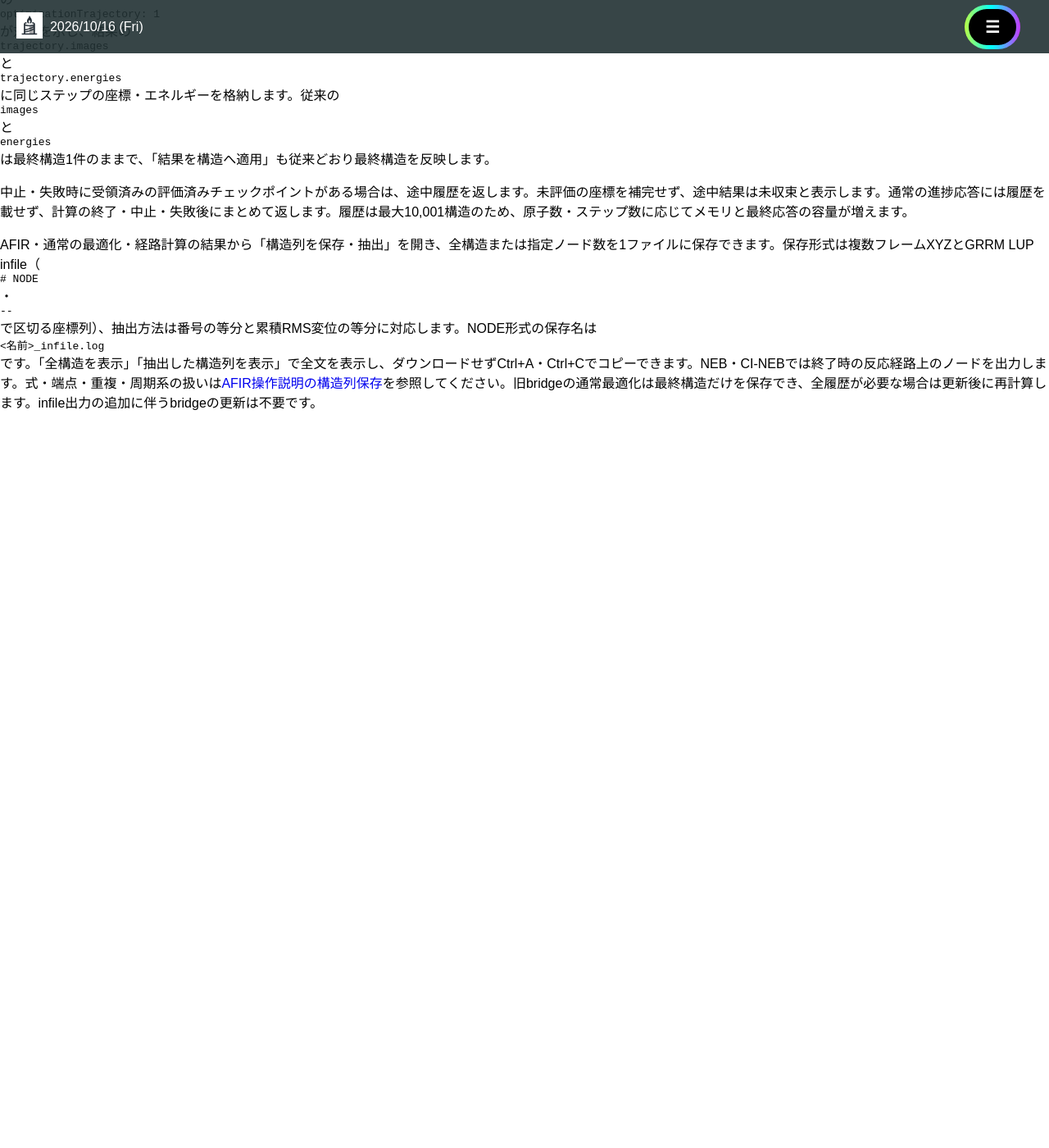
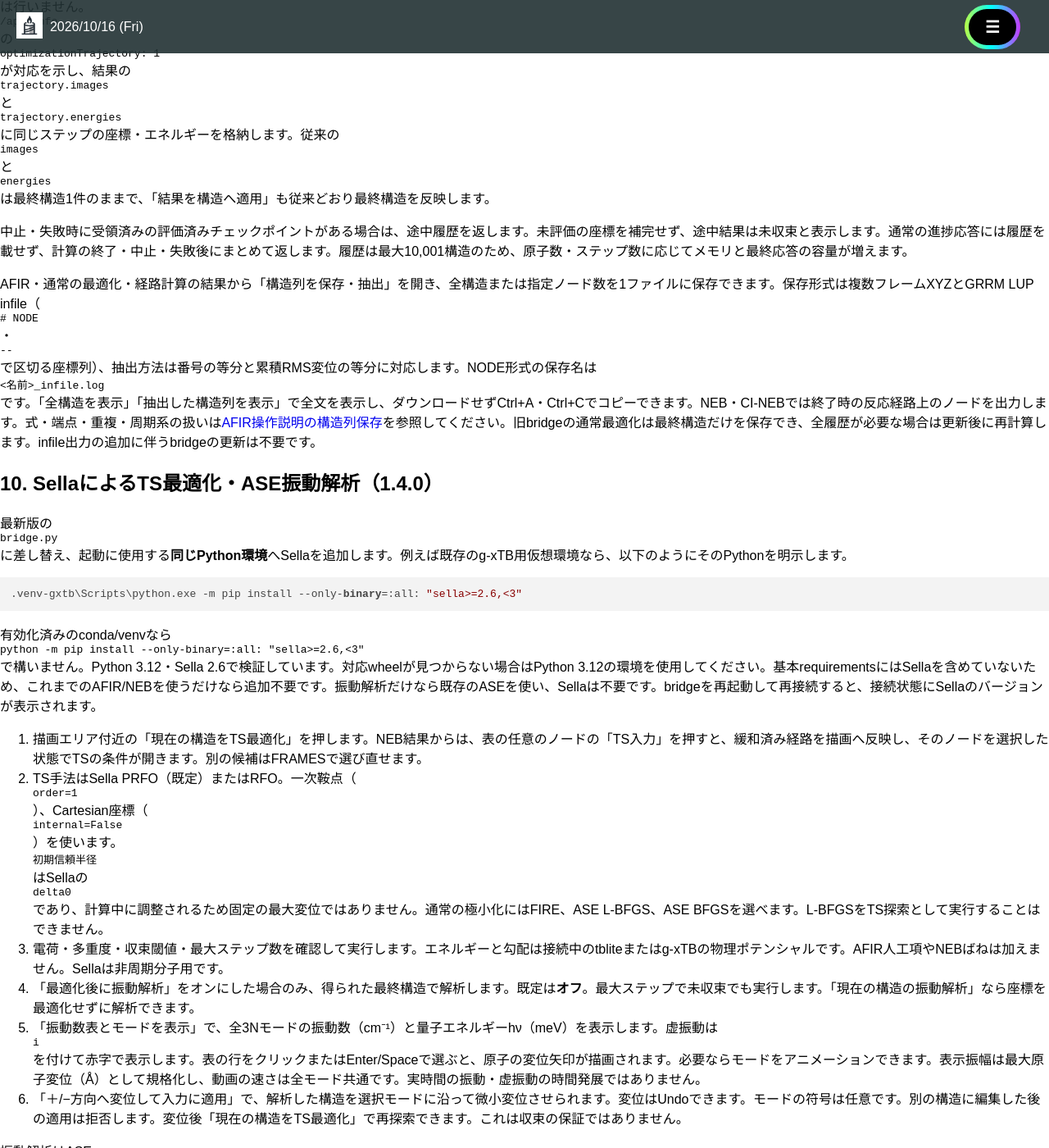
Before and after one commit to h-nabata/h-nabata.github.io, a Jekyll site: the page built from molecule-visualizer/local-engine/README.md, in a window 1280 px wide and 1400 px high, scrolled down 6604 px. Shown: the whole window at 82% size. Built offline with Jekyll 4.4.1, drawn with Linux system fonts in a browser that asks for light colours; nearby versions of some CDN libraries; our own code applies the rules of GitHub Pages for plain Markdown files; before the commit the page ends 7122 px from its top, so only the background shows below that; some of the changed text lies outside the part shown.

````diff
--- a/molecule-visualizer/engine-ui.js
+++ b/molecule-visualizer/engine-ui.js
@@ -65,6 +65,7 @@
     if(mode==='vibrations'||(['ts','optimize'].includes(mode)&&$('engineVibrationCheck').checked)){
       if(!connection.info.vibrations)throw Error('振動解析にはbridge.py 1.4.0が必要です。');
       if(symbols.length>(connection.info.maxVibrationAtoms||200))throw Error('振動解析は最大200原子です。');
+      if(all[0].atoms.some(a=>a.mol?.props?.MASS||a.xyzExtras?.mass||a.xyzExtras?.masses))throw Error('この振動解析はASE標準原子質量を使用します。同位体・個別質量を持つ構造には未対応です。');
       data.vibrations={delta:Number($('engineVibrationDelta').value),nfree:Number($('engineVibrationNfree').value),imaginaryThreshold:Number($('engineVibrationThreshold').value)};
       const v=data.vibrations;if(!Number.isFinite(v.delta)||v.delta<.0001||v.delta>.1||![2,4].includes(v.nfree)||!Number.isFinite(v.imaginaryThreshold)||v.imaginaryThreshold<0||v.imaginaryThreshold>1000)throw Error('振動解析の変位幅は0.0001〜0.1 Å、差分点数は2/4、虚振動の閾値は0〜1000 cm⁻¹です。');
     }
--- a/molecule-visualizer/local-engine/README.md
+++ b/molecule-visualizer/local-engine/README.md
@@ -115,7 +115,7 @@ python bridge.py --engine tblite --site-dir /path/to/h-nabata.github.io/molecule
 4. エネルギー図、数値表、収束状態を確認して「結果を構造へ適用」を押します。適用前の描画構造は変わりません。計算開始後に構造・編集欄が変更された場合は上書きを拒否します。適用は1回のUndoで戻せます。
 5. 「エネルギー・力・履歴をJSON保存」で入力条件、座標、各原子の力、全エネルギー、ステップ履歴を保存できます。適用した構造列は既存の全フレームXYZ/SDF/プロジェクト保存も利用できます。
 
-一度に実行するジョブは1つ、最大500原子・20構造です。電荷・スピンの偶奇、非有限座標、周期最小像で0.1 Å未満の重なりを検査します。電子計算のSCF失敗はエラーとして停止し、未検証の構造を自動適用しません。最大ステップ到達は「未収束」と表示します。
+一度に実行するジョブは1つ、最大500原子・100構造です（bridge.py 1.4.0）。電荷・スピンの偶奇、非有限座標、周期最小像で0.1 Å未満の重なりを検査します。電子計算のSCF失敗はエラーとして停止し、未検証の構造を自動適用しません。最大ステップ到達は「未収束」と表示します。
 
 bridge.py 1.1.2以降では、外部エンジンの最大ステップ数を1〜10,000で指定できます（既定値150）。1.1.1以前の上限は1,000です。AFIRの既定値・上限は10,000です。旧サービスの場合はファイルを差し替えて再起動し、新しいTokenで再接続してください。
 
@@ -145,7 +145,7 @@ F⊥ᵢ = Fᵢ − (Fᵢ · τᵢ) τᵢ
 
 接線には隣接構造のエネルギー差を重みにしたimproved tangentを使用します。エネルギーが同じ場合は幾何学的な接線にフォールバックします。CIは指定ステップ以降の最高エネルギーの内部構造1つです。**CI像は意図的に接線方向へ登るので、「直交方向のみ」ではありません。** 最高点の候補が変わると積分器の速度をリセットします。
 
-座標更新は変位上限付きFIRE方式です。直交モードでは力の射影に加え、蓄積した速度と実際の更新量を毎ステップの接線へ再射影します。変位上限は各構造の全3N成分に共通の係数で適用します。原子ごとに異なる係数で切り詰めると直交性が壊れるため、その方式は使いません。報告される接線方向最大更新は `max |ΔRᵢ·τᵢ|` です。
+NEB・直交緩和と既定の単一構造最適化の座標更新は変位上限付きFIRE方式です。直交モードでは力の射影に加え、蓄積した速度と実際の更新量を毎ステップの接線へ再射影します。変位上限は各構造の全3N成分に共通の係数で適用します。原子ごとに異なる係数で切り詰めると直交性が壊れるため、その方式は使いません。報告される接線方向最大更新は `max |ΔRᵢ·τᵢ|` です。
 
 「接線方向に動かない」は**各ステップの局所接線に対して**成立します。経路の曲率・接線自体は緩和で変化するため、最初の経路上の弧長や端点間の直線への射影位置を厳密に固定する制約ではありません。直交力が収束しても、接線方向の物理力が残ることがあります。構造が不適切に全方向へ最小化されることは防ぎますが、得られた経路・最高点が真の最小エネルギー経路・一次鞍点であることまでは保証しません。端点の事前最適化、適切な原子対応、必要な遷移状態・振動解析は別途行ってください。
 
@@ -157,7 +157,7 @@ F⊥ᵢ = Fᵢ − (Fᵢ · τᵢ) τᵢ
 - **g-xTB:** このアダプタは非周期系専用です。周期セルが有効な入力は拒否します。元素の上限はLr（Z=103）。`xtb --gxtb --grad` のTurbomole形式gradientからエネルギー・勾配を読み、元素順序と返された座標も照合します。
 - 周期経路は**連続した、折り返していないCartesian座標**で入力します。緩和中に原子ごとの最小像へ経路を再写像しません。境界をまたぐ短い初期経路は、初期構造生成の「周期系で終点の最小像を使う」で作れます。この初期生成では終点が周期等価な座標になりますが、外部緩和へ渡した後は両端点を一切動かしません。
 - 可変セルNEB、原子位置の固定、溶媒、外場、電荷・スピン状態をまたぐ経路、複数電子状態の追跡には対応していません。現在のUIでは系全体の電荷・多重度を全構造に共通して指定します。POSCARのselective dynamicsは外部緩和の拘束条件には使用しません。
-- CIFの部分占有は計算前に確定した構造へ整理します。SMILES/MOLの結合次数は電子計算へ強制せず、元素・座標・総電荷・多重度を渡します。同位体は通常のBorn–Oppenheimerエネルギーに影響せず、質量を使う計算は行いません。
+- CIFの部分占有は計算前に確定した構造へ整理します。SMILES/MOLの結合次数は電子計算へ強制せず、元素・座標・総電荷・多重度を渡します。同位体は通常のBorn–Oppenheimerエネルギーに影響しません。振動解析はASEの標準原子質量を使います。現在の画面ではMOLの同位体指定・XYZの個別質量を持つ構造の振動解析を拒否します。
 
 ## 5. 接続の境界
 
@@ -184,7 +184,7 @@ g-xTBは公式配布 `xtb-6.7.1-gxtb-140526-linux-x86_64` で検証していま
 
 ## 7. 複数フラグメントAFIR（1.2.0）
 
-AFIRを利用する場合は、このフォルダーの`bridge.py`を最新版の1.3.0へ更新して再起動します。最大ステップ数の既定値・上限は10,000です。1.1.0のAFIR上限は500ステップで、1.1.1以降は10,000です。追加のPython依存関係はありません。NEBと同じ接続画面を使います。[AFIR操作説明](../AFIR.md)を参照してください。
+AFIRを利用する場合は、このフォルダーの`bridge.py`を最新版の1.4.0へ更新して再起動します。最大ステップ数の既定値・上限は10,000です。1.1.0のAFIR上限は500ステップで、1.1.1以降は10,000です。追加のPython依存関係はありません。NEBと同じ接続画面を使います。[AFIR操作説明](../AFIR.md)を参照してください。
 
 AFIRは非周期分子専用です。人工項を加えたエネルギーのFIRE最適化を実行し、物理エネルギーと人工項、原子ID付きの全評価フレームを区別して返します。中止時は受領済みの途中フレームを保持し、子プロセスの終了後に停止を報告します。結果はサービスのメモリ上にあるため、終了前にブラウザからJSONを保存してください。
 
@@ -207,3 +207,39 @@ APIでは /api/info の livePreview: 1 が対応を示します。GET /api/jobs/
 中止・失敗時に受領済みの評価済みチェックポイントがある場合は、途中履歴を返します。未評価の座標を補完せず、途中結果は未収束と表示します。通常の進捗応答には履歴を載せず、計算の終了・中止・失敗後にまとめて返します。履歴は最大10,001構造のため、原子数・ステップ数に応じてメモリと最終応答の容量が増えます。
 
 AFIR・通常の最適化・経路計算の結果から「構造列を保存・抽出」を開き、全構造または指定ノード数を1ファイルに保存できます。保存形式は複数フレームXYZとGRRM LUP infile（`# NODE`・`--`で区切る座標列）、抽出方法は番号の等分と累積RMS変位の等分に対応します。NODE形式の保存名は`<名前>_infile.log`です。「全構造を表示」「抽出した構造列を表示」で全文を表示し、ダウンロードせずCtrl+A・Ctrl+Cでコピーできます。NEB・CI-NEBでは終了時の反応経路上のノードを出力します。式・端点・重複・周期系の扱いは[AFIR操作説明の構造列保存](../AFIR.md#構造列の保存とノード抽出)を参照してください。旧bridgeの通常最適化は最終構造だけを保存でき、全履歴が必要な場合は更新後に再計算します。infile出力の追加に伴うbridgeの更新は不要です。
+
+
+## 10. SellaによるTS最適化・ASE振動解析（1.4.0）
+
+最新版の`bridge.py`に差し替え、起動に使用する**同じPython環境**へSellaを追加します。例えば既存のg-xTB用仮想環境なら、以下のようにそのPythonを明示します。
+
+```bat
+.venv-gxtb\Scripts\python.exe -m pip install --only-binary=:all: "sella>=2.6,<3"
+```
+
+有効化済みのconda/venvなら`python -m pip install --only-binary=:all: "sella>=2.6,<3"`で構いません。Python 3.12・Sella 2.6で検証しています。対応wheelが見つからない場合はPython 3.12の環境を使用してください。基本requirementsにはSellaを含めていないため、これまでのAFIR/NEBを使うだけなら追加不要です。振動解析だけなら既存のASEを使い、Sellaは不要です。bridgeを再起動して再接続すると、接続状態にSellaのバージョンが表示されます。
+
+1. 描画エリア付近の「現在の構造をTS最適化」を押します。NEB結果からは、表の任意のノードの「TS入力」を押すと、緩和済み経路を描画へ反映し、そのノードを選択した状態でTSの条件が開きます。別の候補はFRAMESで選び直せます。
+2. TS手法はSella PRFO（既定）またはRFO。一次鞍点（`order=1`）、Cartesian座標（`internal=False`）を使います。`初期信頼半径`はSellaの`delta0`であり、計算中に調整されるため固定の最大変位ではありません。通常の極小化にはFIRE、ASE L-BFGS、ASE BFGSを選べます。L-BFGSをTS探索として実行することはできません。
+3. 電荷・多重度・収束閾値・最大ステップ数を確認して実行します。エネルギーと勾配は接続中のtbliteまたはg-xTBの物理ポテンシャルです。AFIR人工項やNEBばねは加えません。Sellaは非周期分子用です。
+4. 「最適化後に振動解析」をオンにした場合のみ、得られた最終構造で解析します。既定は**オフ**。最大ステップで未収束でも実行します。「現在の構造の振動解析」なら座標を最適化せずに解析できます。
+5. 「振動数表とモードを表示」で、全3Nモードの振動数（cm⁻¹）と量子エネルギーhν（meV）を表示します。虚振動は`i`を付けて赤字で表示します。表の行をクリックまたはEnter/Spaceで選ぶと、原子の変位矢印が描画されます。必要ならモードをアニメーションできます。表示振幅は最大原子変位（Å）として規格化し、動画の速さは全モード共通です。実時間の振動・虚振動の時間発展ではありません。
+6. 「＋/−方向へ変位して入力に適用」で、解析した構造を選択モードに沿って微小変位させられます。変位はUndoできます。モードの符号は任意です。別の構造に編集した後の適用は拒否します。変位後「現在の構造をTS最適化」で再探索できます。これは収束の保証ではありません。
+
+振動解析はASE `Vibrations`の中心差分（2点±δ、または4点±δ・±2δ）。既定δ=0.01 Å。N原子で平衡構造1回と6N/12N回の力評価を行います。最大200原子、ASE標準原子質量、固定セルなしの非周期分子を対象にします。tbliteはTS/振動解析時の`accuracy`を0.01に設定します。g-xTBはローカル実行ファイルのSCF設定を使用します。
+
+並進・回転を射影除去しない全3Nモードを出力するため、微小な実・虚振動が含まれることがあります。表ではすべて残し、指定閾値（既定20 cm⁻¹）より大きい虚振動の本数を別記します。低振動数や振動数の不安定さが問題になる場合は、構造の収束、差分幅、2/4点法、電子計算の収束を確認してください。**力の収束、虚振動1本、反応物・生成物の接続確認は別の条件**です。IRCは実装していません。
+
+振動解析中は進捗を表示し、中止できます。差分計算が失敗・中止されても、すでに評価済みの構造結果は保存・適用可能です。未完了の振動数・モードは表示しません。差分キャッシュはジョブ専用の一時フォルダー内にだけ作り、正常終了・中止・失敗時に削除します。モード表のCSVと計算結果JSONを明示的に保存できます。JSONには全モード・条件・Sella/ASEのバージョンを含め、接続トークンは含めません。
+
+- [Sella公式](https://github.com/zadorlab/sella)
+- [ASE Vibrations](https://docs.ase-lib.org/ase/vibrations/modes.html)
+- [ASE最適化手法](https://docs.ase-lib.org/ase/optimize.html)
+
+## 11. NEB経路へのノード追加（1.4.0）
+
+実行中は「NEBを一時停止してノード追加」を押します。ライブ表示のオン/オフにかかわらず、**全ノードのエネルギーと力が評価済みの最後の経路**を保持します。計算が最初の全ノード評価を終える前に停止した場合は、途中結果はありません。完了後の結果なら「結果の経路にノードを追加」、すでに描画へ反映した経路なら「経路のノードを補間・追加」を使います。
+
+始点・終点の構造番号（画面上の1始まり）と、各隣接ペアに挿入するノード数を指定します。その区間だけをCartesian座標で線形補間し、すべての既存ノード・端点・原子IDを保持します。新しいノードは左側の原子IDを引き継ぎます。自動的な原子対応付け、再整列、周期折り返し、エネルギーの補間はしません。0.1 Å未満の原子衝突は拒否します。複数のTS候補の周辺に、区間を分けて追加できます。合計100ノードまでです。
+
+「補間してNEB再開の設定へ」で新しい経路を適用し、NEB/CI-NEBの条件を開きます。実行を押すまでは計算しません。再開は新しいジョブで、全ノードのエネルギーを再評価し、速度・FIRE履歴・CI開始ステップをリセットします。旧ジョブの内部状態を引き継ぐ厳密なリスタートではありません。CI-NEBの登坂像は従来どおり最高点1つであり、ノードを増やしても複数CIへは変わりません。複数の極大候補は個別のSella TS探索へ渡してください。
````
Also changed, not shown: molecule-visualizer/AFIR.md (+10 -1 lines), molecule-visualizer/tests/browser.cjs (+4 -2 lines), .github/workflows/molecule-test.yml, 1 other file.
